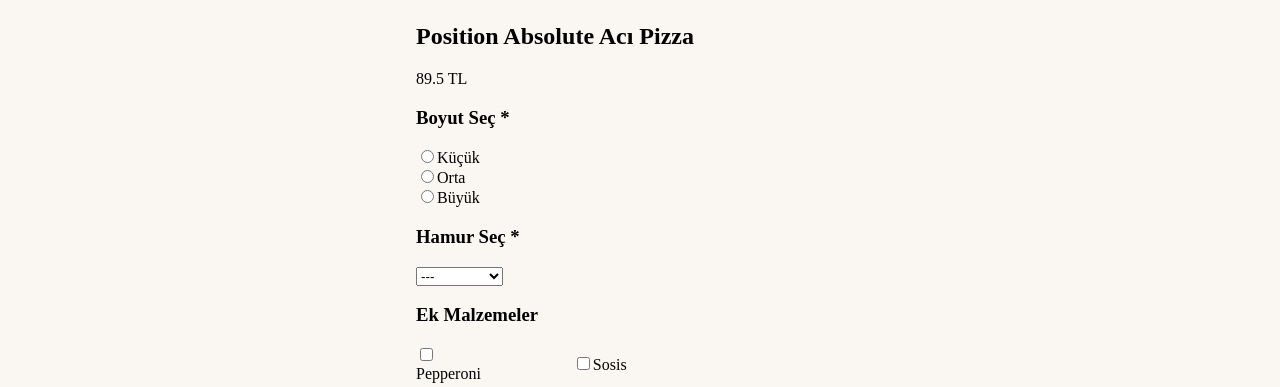
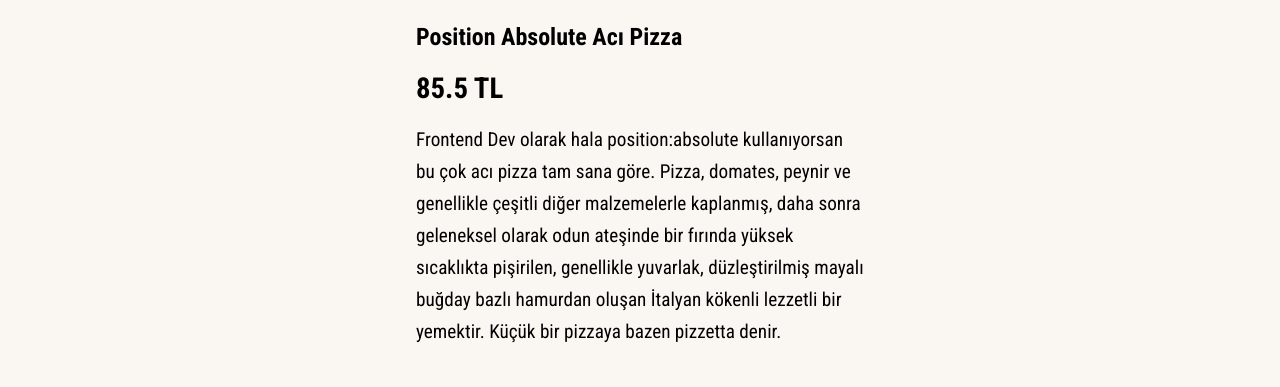
Before and after one commit to HatayErincErdemli/Teknolojik-Yemekler-SPA-Projesi, a React (Vite) app: page / in a window 1280 px wide. Both pictures are taken after a click on the button "ACIKTIM". Shown: the part 413-800 px from the top of the page. Built offline with nearby package versions, Linux system fonts and the light colour scheme.

Commit message:
paragraf eklendi, font boyutları ayarlandı ve fiyat güncellendi

```diff
--- a/src/components/SiparisForm.jsx
+++ b/src/components/SiparisForm.jsx
@@ -47,7 +47,7 @@ const initalFormData = {
 };
 
 function SiparisForm() {
-  const pizzaFiyat = 89.5;
+  const pizzaFiyat = 85.5;
   const [fiyat, setFiyat] = useState(pizzaFiyat);
   const [formData, setFormData] = useState(initalFormData);
   const [error, setError] = useState({
@@ -123,6 +123,14 @@ function SiparisForm() {
     <Form onSubmit={handleSubmit}>
       <h2>Position Absolute Acı Pizza</h2>
       <div className="fiyat-container">{fiyat} TL</div>
+      <p className="formParagraf">
+        Frontend Dev olarak hala position:absolute kullanıyorsan bu çok acı
+        pizza tam sana göre. Pizza, domates, peynir ve genellikle çeşitli diğer
+        malzemelerle kaplanmış, daha sonra geleneksel olarak odun ateşinde bir
+        fırında yüksek sıcaklıkta pişirilen, genellikle yuvarlak, düzleştirilmiş
+        mayalı buğday bazlı hamurdan oluşan İtalyan kökenli lezzetli bir
+        yemektir. Küçük bir pizzaya bazen pizzetta denir.
+      </p>
       <h3>Boyut Seç *</h3>
 
       {boyut.map((item, index) => (
@@ -150,7 +158,7 @@ function SiparisForm() {
         </select>
         {error.hamur && <p className="errorMessage">{error.hamur}</p>}
       </div>
-      <h3>Ek Malzemeler</h3>
+      <h3>Ek Malzemeler *</h3>
       <EkMalzemeContainer>
         {ekMalzemeler.map((item, index) => (
           <Malzeme
@@ -167,7 +175,7 @@ function SiparisForm() {
 
       <div>
         <label>
-          <h3>Sipariş Veren Kişinin Adı</h3>
+          <h3>Sipariş Veren Kişinin Adı *</h3>
           <input
             type="text"
             name="kisininAdı"
--- a/src/index.css
+++ b/src/index.css
@@ -1,6 +1,7 @@
 body{
     margin: 0;
     background: #FAF7F2;
+    font-family:"Roboto Condensed", sans-serif;
 }
 
 .errorMessage{
@@ -64,3 +65,12 @@ margin-top: 5%;
     padding-top: 15%;
 
 }
+.formParagraf{
+    font-size: 1.2rem;
+    line-height: 2rem;
+
+}
+.fiyat-container{
+    font-size: 1.8rem;
+    font-weight: bold;
+}
```
